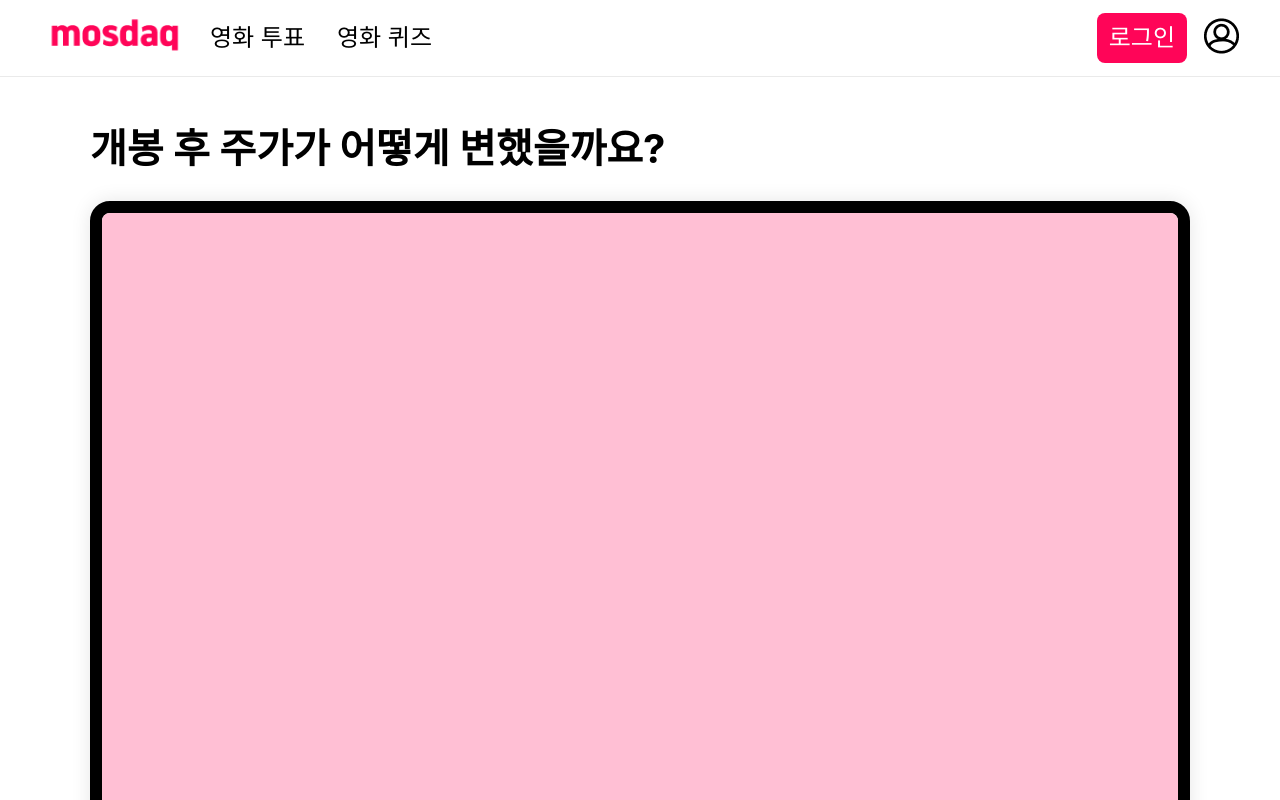
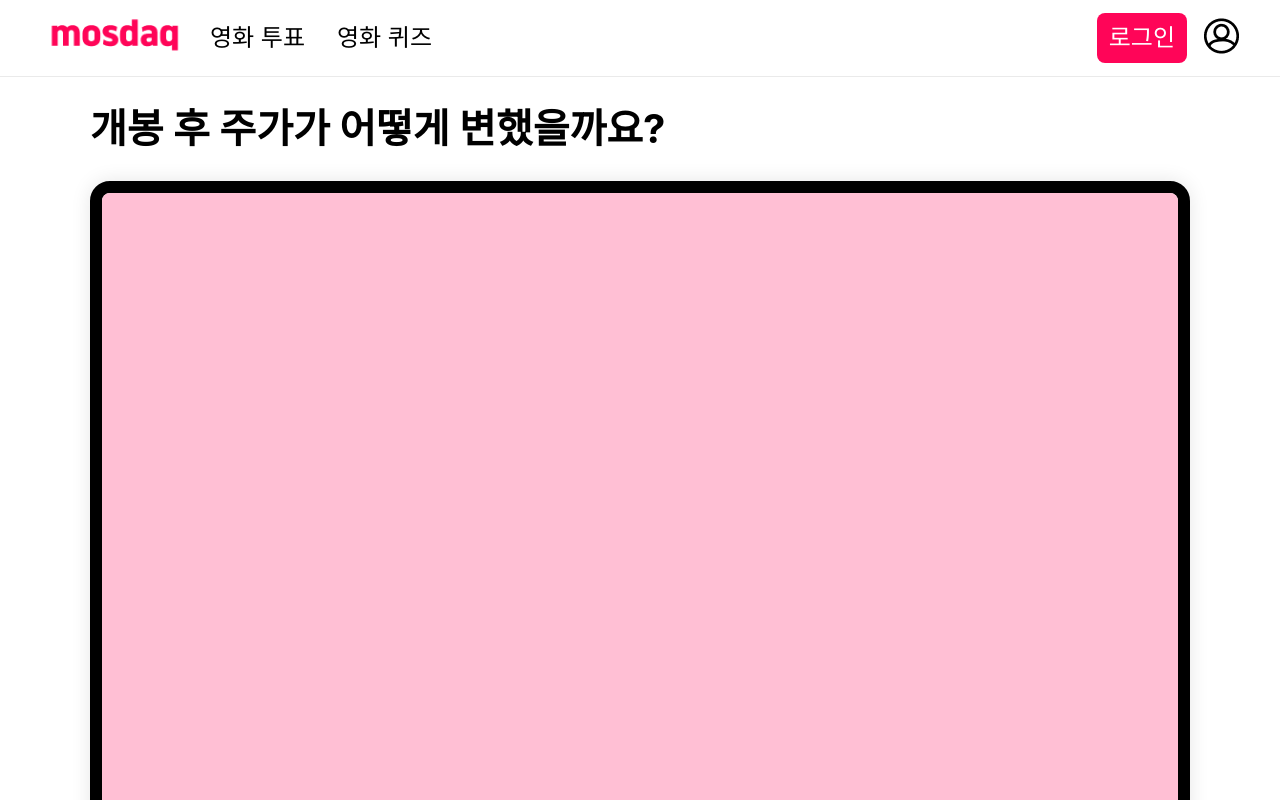
Before and after one commit to prgrms-fdc-2nd-final-mosdaq/mosdaq-front, a React (Vite) app: page /quiz in a window 1280 px wide. Shown: the top 800 px of the page. Built offline with nearby package versions, Linux system fonts and the light colour scheme.

Commit message:
Update index.tsx

```diff
--- a/src/components/quiz/QuizContainer/index.tsx
+++ b/src/components/quiz/QuizContainer/index.tsx
@@ -32,7 +32,7 @@ const StyledQuizContainer = styled.div`
 const StyledQuizTitle = styled.div`
   align-self: flex-start;
   margin-left: 50px;
-  padding-top: 40px;
+  padding-top: 20px;
   padding-bottom: 20px;
 `;
 
```
